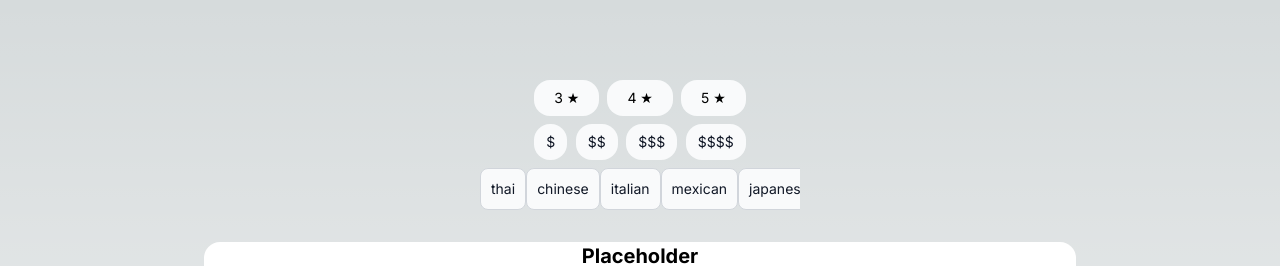
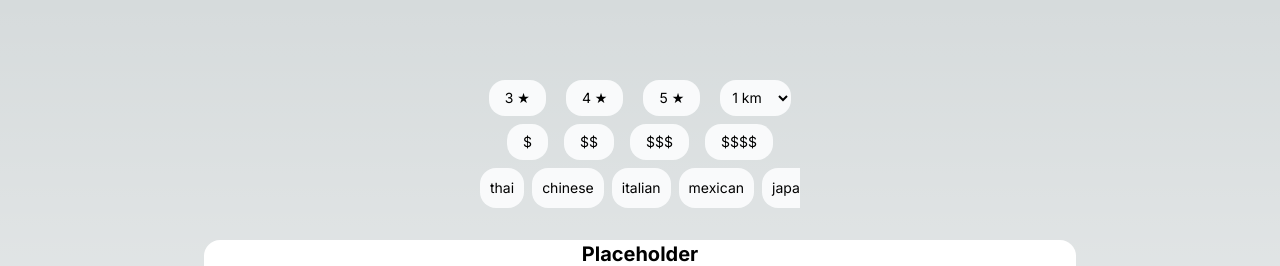
Before and after one commit to 2bato/where2eat, a Next.js app: page / in a window 1280 px wide. Shown: the top 266 px of the page. Built offline with nearby package versions, Linux system fonts and the light colour scheme; no server answers.

Commit message:
feat: add distance filter and improve ui

```diff
--- a/src/components/filter.tsx
+++ b/src/components/filter.tsx
@@ -1,28 +1,68 @@
-import { useState } from "react";
+import { ChangeEvent, useState, useEffect } from "react";
 
 interface filterProps {
-  onFilterChange: (rating: number, price: string, cuisine: string) => void;
+  onFilterChange: (
+    rating: number[],
+    price: string[],
+    cuisine: string[],
+    radius: number
+  ) => void;
 }
 
 export default function Filters({ onFilterChange }: filterProps) {
-  const [rating, setRating] = useState<number>(0);
-  const [price, setPrice] = useState<string>("");
-  const [cuisine, setCuisine] = useState<string>("");
+  const [ratings, setRatings] = useState<number[]>([]);
+  const [prices, setPrices] = useState<string[]>([]);
+  const [cuisines, setCuisines] = useState<string[]>([]);
+  const [dist, setDist] = useState<number>(1000);
+
+  useEffect(() => {
+    onFilterChange(ratings, prices, cuisines, dist);
+  }, [ratings, prices, cuisines, dist, onFilterChange]);
 
   const handleRatingChange = (newRating: number) => {
-    setRating(newRating);
-    onFilterChange(newRating, price, cuisine);
+    setRatings((prevRatings) => {
+      const updatedRatings = prevRatings.includes(newRating)
+        ? prevRatings.filter((rating) => rating !== newRating)
+        : [...prevRatings, newRating];
+
+      return updatedRatings;
+    }),
+      () => {
+        onFilterChange(ratings, prices, cuisines, dist);
+      };
   };
 
   const handlePriceChange = (newPrice: string) => {
-    setPrice(newPrice);
-    onFilterChange(rating, newPrice, cuisine);
+    setPrices((prevPrices) => {
+      const updatedPrices = prevPrices.includes(newPrice)
+        ? prevPrices.filter((price) => price !== newPrice)
+        : [...prevPrices, newPrice];
+      return updatedPrices;
+    }),
+      () => {
+        onFilterChange(ratings, prices, cuisines, dist);
+      };
   };
 
   const handleCuisineChange = (newCuisine: string) => {
-    setCuisine(newCuisine);
-    onFilterChange(rating, price, newCuisine);
+    setCuisines((prevCuisines) => {
+      const updatedCuisines = prevCuisines.includes(newCuisine)
+        ? prevCuisines.filter((cuisine) => cuisine !== newCuisine)
+        : [...prevCuisines, newCuisine];
+
+      return updatedCuisines;
+    }),
+      () => {
+        onFilterChange(ratings, prices, cuisines, dist);
+      };
   };
+
+  const handleDistChange = (event: ChangeEvent<HTMLSelectElement>) => {
+    const updatedDist = parseInt(event.target.value);
+    setDist(updatedDist);
+    onFilterChange(ratings, prices, cuisines, updatedDist);
+  };
+
   const ratingOptions = [3, 4, 5];
   const priceOptions = [
     "PRICE_LEVEL_INEXPENSIVE",
@@ -37,47 +77,52 @@ export default function Filters({ onFilterChange }: filterProps) {
     "mexican_restaurant",
     "japanese_restaurant",
     "indian_restaurant",
-    "sushi_restaurant",
-    "sushi_restaurant",
-    "sushi_restaurant",
-    "sushi_restaurant",
-    "sushi_restaurant",
-    "sushi_restaurant",
-    "sushi_restaurant",
-    "sushi_restaurant",
-    "sushi_restaurant",
-    "sushi_restaurant",
-    "sushi_restaurant",
-    "sushi_restaurant",
-    "sushi_restaurant",
+    "greek_restaurant",
+    "french_restaurant",
+    "brazilian_restaurant",
+    "vegetarian_restaurant",
+    "mediterranean_restaurant",
+    "vietnamese_restaurant",
     "sushi_restaurant",
   ];
   return (
     <div className="flex flex-col items-center mb-8 space-y-2">
-      <div className="space-y-2">
-        <div className="flex flex-row space-x-2">
+      <div className="space-y-2 items-center flex flex-col">
+        <div className="flex flex-row space-x-5">
           {ratingOptions.map((option) => (
             <button
               key={option}
-              className={`text-black text-sm rounded-2xl px-5 py-2 ${
-                rating === option ? "bg-blue-500" : "bg-gray-50"
+              className={`text-black text-sm rounded-2xl px-4 py-2 ${
+                ratings.includes(option) ? "bg-blue-500" : "bg-gray-50"
               }`}
-              onClick={() => handleRatingChange(option)}
+              onClick={() => {
+                handleRatingChange(option);
+              }}
             >
               {option === 3 && "3 ★"}
               {option === 4 && "4 ★"}
               {option === 5 && "5 ★"}
             </button>
           ))}
+          <select
+            onChange={handleDistChange}
+            className="focus:outline-none bg-gray-50 text-black text-sm rounded-2xl pl-2 py-2"
+          >
+            <option value="1000">1 km</option>
+            <option value="500">500 m</option>
+            <option value="2000">2 km</option>
+          </select>
         </div>
-        <div className="flex flex-row justify-between">
+        <div className="flex flex-row space-x-4">
           {priceOptions.map((option) => (
             <button
               key={option}
-              className={`text-gray-900 text-sm rounded-2xl px-3 py-2 ${
-                price === option ? "bg-blue-500" : "bg-gray-50 "
+              className={`text-black text-sm rounded-2xl px-4 py-2 ${
+                prices.includes(option) ? "bg-blue-500" : "bg-gray-50 "
               }`}
-              onClick={() => handlePriceChange(option)}
+              onClick={() => {
+                handlePriceChange(option);
+              }}
             >
               {option === "PRICE_LEVEL_INEXPENSIVE" && "$"}
               {option === "PRICE_LEVEL_MODERATE" && "$$"}
@@ -87,14 +132,16 @@ export default function Filters({ onFilterChange }: filterProps) {
           ))}
         </div>
       </div>
-      <div className="flex flex-row overflow-x-scroll max-w-80">
+      <div className="flex flex-row overflow-x-scroll space-x-2 max-w-80">
         {cuisineOptions.map((option) => (
           <button
             key={option}
-            className={`border border-gray-300 text-gray-900 text-sm rounded-lg p-2.5 focus:ring-blue-500 focus:border-blue-500 ${
-              cuisine === option ? "bg-blue-500" : "bg-gray-50 "
+            className={`text-black text-sm rounded-2xl p-2.5 ${
+              cuisines.includes(option) ? "bg-blue-500" : "bg-gray-50 "
             }`}
-            onClick={() => handleCuisineChange(option)}
+            onClick={() => {
+              handleCuisineChange(option);
+            }}
           >
             {option.replace("_restaurant", "")}
           </button>
```
